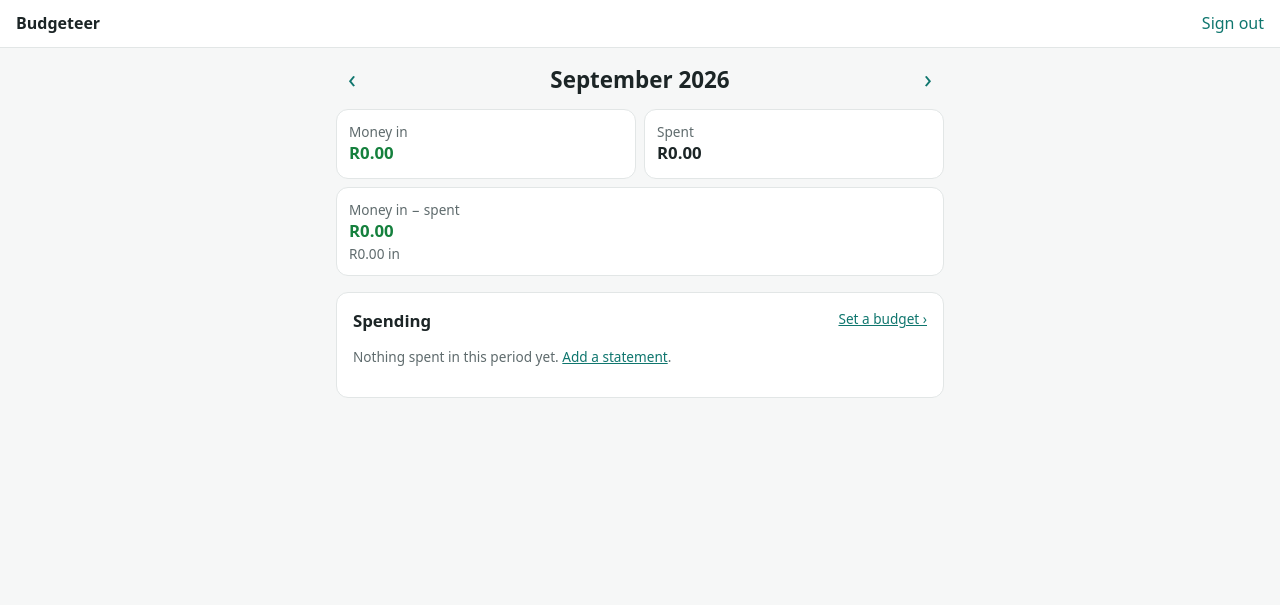
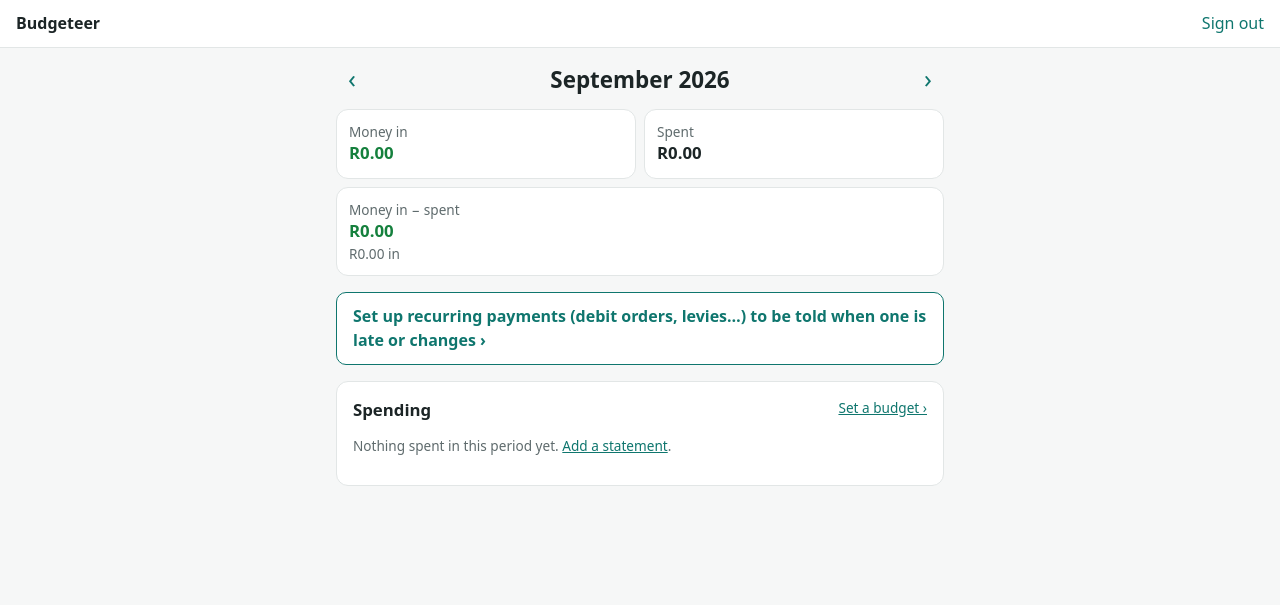
Before and after one commit to DawiePieterse/budgeteer-app, a Laravel app: page / in a window 1280 px wide. Shown: the top 605 px of the page. Run offline with Laravel 12, Linux system fonts and the light colour scheme; a user stored in the database is signed in; data comes from the database, SQL or seed files in the repository; data that the repository does not hold is empty.

Commit message:
Link to recurring payments from home before any are set up
Co-Authored-By: Claude Opus 5.5 <noreply@anthropic.com>
Claude-Session: https://claude.ai/code/session_01BU3cmuDMqjdzDpU2qxKXsv

```diff
--- a/resources/views/home.blade.php
+++ b/resources/views/home.blade.php
@@ -22,7 +22,9 @@
         <div><span class="muted small">Money in − spent</span><strong @class(['in' => $received >= $spent, 'out' => $received < $spent])>{{ money($received - $spent) }}</strong><span class="muted small">{{ money($received) }} in</span></div>
     </section>
 
-    @if ($recurring !== [])
+    @if ($recurring === [])
+        <a class="notice action" href="{{ route('recurring.index') }}">Set up recurring payments (debit orders, levies…) to be told when one is late or changes ›</a>
+    @else
         @php($attention = collect($recurring)->filter->needsAttention())
         @php($paid = collect($recurring)->whereIn('status', ['paid', 'paid_by_hand'])->count())
         <section class="card">
```
Also changed, not shown: tests/Feature/RecurringTest.php (+4 -0 lines).
